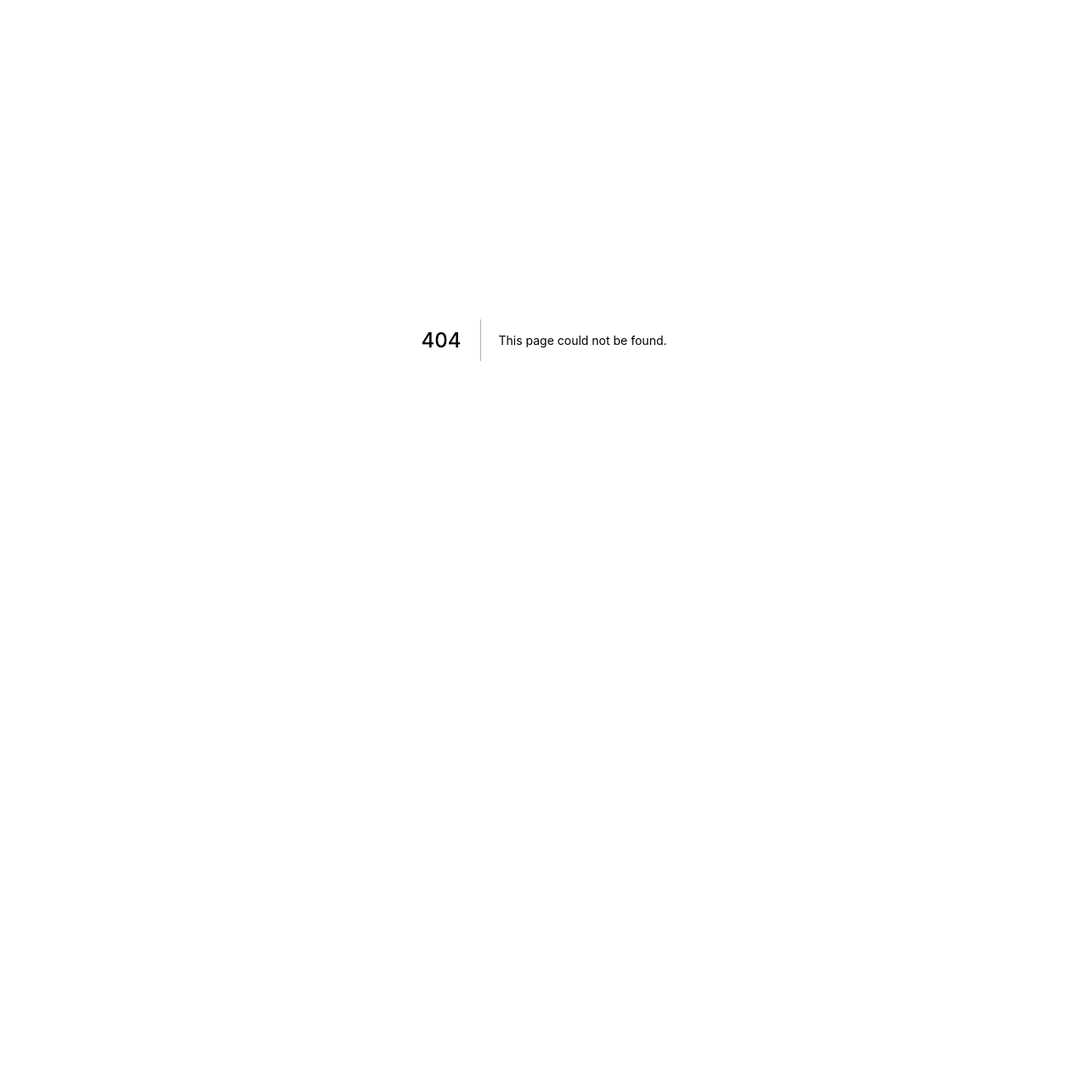
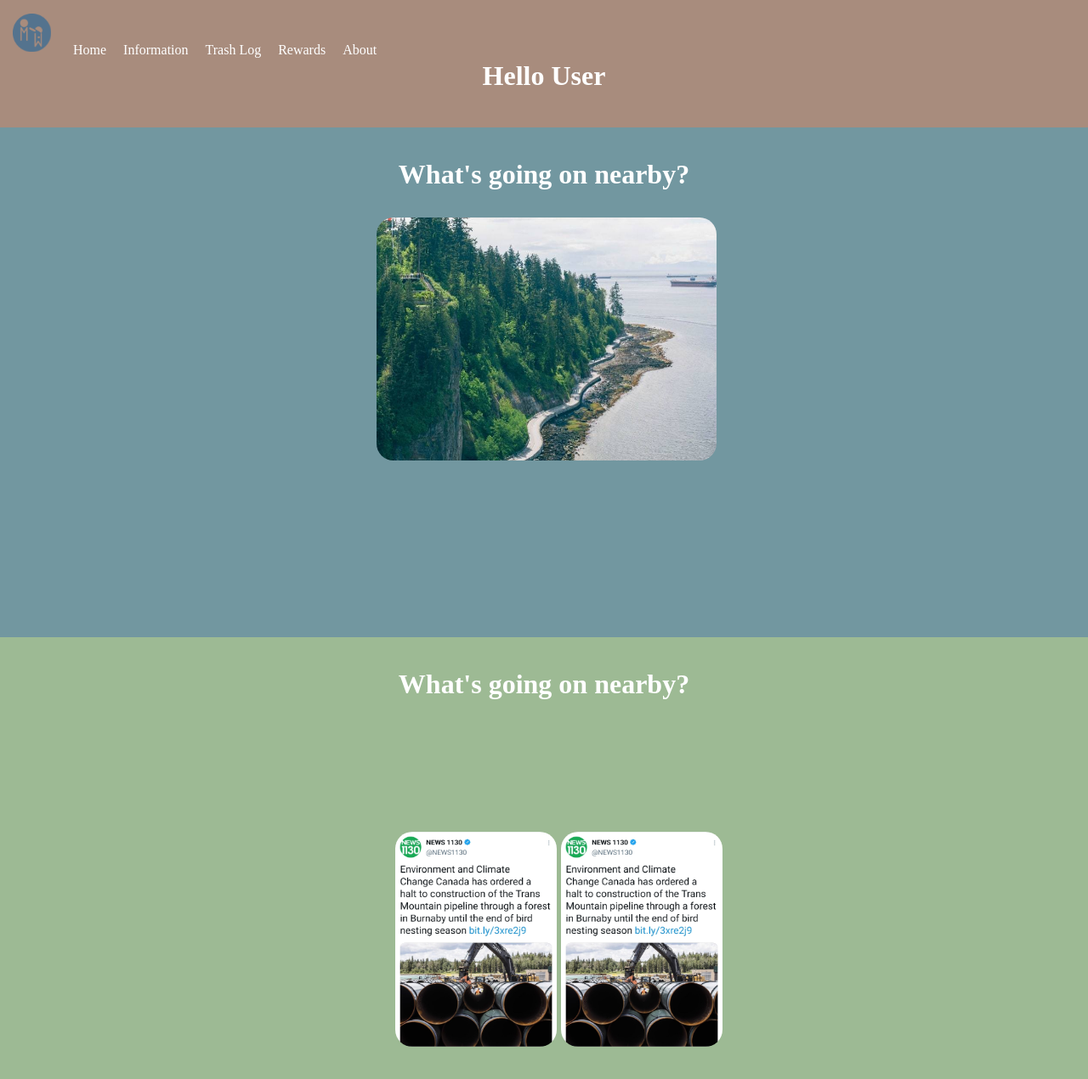
Before and after one commit to JacobCordes/group3_excersize4, a Next.js app: page /stanleypark in a window 1280 px wide. Before the commit this address had no page. Shown: the top 1270 px of the page at 85% size. Before the commit the page ends 800 px from the top, so only its background shows below. Built offline with nearby package versions, Linux system fonts and the light colour scheme.

Commit message:
Added stanleypark news page

```diff
--- /dev/null
+++ b/comps/NewsComps/HeroImageComp/index.js
@@ -0,0 +1,42 @@
+import React from 'react'
+import styled from 'styled-components';
+
+const ImgDiv = styled.div`
+background-color:${props=>props.bg};
+background-image: url(stanleypark.jpg);
+background-size: 100% 100%;
+padding:5px;
+border-radius:20px;
+height:276px;
+width:390px;
+justify-content:center;
+flex-direction:column;
+margin-bottom:20px;
+margin-left:5px;
+display:inline-flex;
+`
+const ImgBorder = styled.div`
+margin-top:10px;
+`
+
+const CardDiv = styled.div`
+margin-bottom:20px;
+min-width:200px;
+min-height:150px;
+display:flex;
+justify-content:center;
+align-items:center;
+`
+  const HeroImg = ({
+
+  }) =>{
+
+    return <CardDiv>
+        <ImgBorder>
+      <ImgDiv></ImgDiv>
+      </ImgBorder>
+    </CardDiv>
+
+  }
+
+  export default HeroImg
--- /dev/null
+++ b/comps/NewsComps/NewsImgComp/index.js
@@ -0,0 +1,76 @@
+import React from 'react'
+import styled from 'styled-components';
+import {useRouter} from 'next/router';
+
+const CardCont1 = styled.div`
+  background-color:${props=>props.bg};
+  background-image: url(stanleyparktweet.jpg);
+  background-size: 100% 100%;
+  padding:5px;
+  border-radius:20px;
+  height:243px;
+  width:180px;
+  justify-content:center;
+  flex-direction:column;
+  margin-bottom:20px;
+  display:inline-flex;
+  &>*{
+    color:#FFF;
+  }
+`;
+
+const CardCont2 = styled.div`
+  background-color:${props=>props.bg};
+  background-image: url(stanleyparktweet.jpg);
+  background-size: 100% 100%;
+  background-repeat: no-repeat;
+  padding:5px;
+  border-radius:20px;
+  height:243px;
+  width:180px;
+  justify-content:center;
+  flex-direction:column;
+  margin-bottom:20px;
+  margin-left:5px;
+  display:inline-flex;
+  &>*{
+    color:#FFF;
+  }
+`;
+
+const CardDiv = styled.div`
+margin-bottom:20px;
+min-width:350px;
+min-height:540px;
+display:flex;
+justify-content:center;
+align-items:center;
+
+`
+
+const WidgetDiv = styled.div`
+width:350px;
+height:540px;
+display:flex;
+justify-content:center;
+align-items:center;
+flex-direction:column;
+flex-wrap:wrap;
+`
+
+const StanleyParkNews = ({
+  bgcolor="#B2A68D"
+
+}) =>{
+  const router = useRouter();
+  return <CardDiv>
+        <WidgetDiv>
+        <CardCont1 bg={bgcolor}></CardCont1>
+        <CardCont2 bg={bgcolor}></CardCont2>
+        </WidgetDiv>
+  </CardDiv>
+
+}
+
+
+export default StanleyParkNews
--- a/comps/TylersComps/Widget/index.js
+++ b/comps/TylersComps/Widget/index.js
@@ -138,13 +138,13 @@ const Widget = ({
   const router = useRouter();
   return <CardDiv>
         <WidgetDiv>
-        <CardCont1 bg={bgcolor} onClick={()=>router.push("/")}></CardCont1>
-        <CardCont2 bg={bgcolor} onClick={()=>router.push("/")}></CardCont2>
-        <CardCont3 bg={bgcolor} onClick={()=>router.push("/")}></CardCont3>
+        <CardCont1 bg={bgcolor} onClick={()=>router.push("/stanleypark")}></CardCont1>
+        <CardCont2 bg={bgcolor} onClick={()=>router.push("/stanleypark")}></CardCont2>
+        <CardCont3 bg={bgcolor} onClick={()=>router.push("/stanleypark")}></CardCont3>
 
-        <CardCont4 bg={bgcolor} onClick={()=>router.push("/")}></CardCont4>
-        <CardCont5 bg={bgcolor} onClick={()=>router.push("/")}></CardCont5>
-        <CardCont6 bg={bgcolor} onClick={()=>router.push("/")}></CardCont6>
+        <CardCont4 bg={bgcolor} onClick={()=>router.push("/stanleypark")}></CardCont4>
+        <CardCont5 bg={bgcolor} onClick={()=>router.push("/stanleypark")}></CardCont5>
+        <CardCont6 bg={bgcolor} onClick={()=>router.push("/stanleypark")}></CardCont6>
         </WidgetDiv>
   </CardDiv>
 
--- /dev/null
+++ b/pages/stanleypark.js
@@ -0,0 +1,126 @@
+import styled from 'styled-components';
+import JacobButton from '../comps/JacobButton';
+import KodiButton from '../comps/Kodibutton';
+import BonnieButton from '../comps/BonnieButton';
+import TylerButton from '../comps/TylerButton';
+import DailyTrash from '../comps/TrashLogComponents/YourStatistics';
+import GreenButton from '../comps/TrashLogComponents/GreenButton';
+import RedButton from '../comps/TrashLogComponents/RedButton';
+import TrashInputs from '../comps/TrashLogComponents/Discussion';
+import Points from '../comps/RewardsComps/PointsComp';
+import RewardsHeading from '../comps/RewardsComps/RewardsHeadingComp';
+import RewardsSubhead from '../comps/RewardsComps/Subheading';
+import SquareImages from '../comps/RewardsComps/HelpYourselfComp';
+import Clock from '../comps/TylersComps/Clock';
+import InfoButton from '../comps/TylersComps/Button'
+import Widget from '../comps/TylersComps/Widget'
+import NavBar from '../comps/NavBar/Nav';
+import SmallLogo from '../comps/SmallLogo';
+// import  from '../comps/TrashLogComponents/Discussion';
+import HeroImg from '../comps/NewsComps/HeroImageComp';
+import StanleyParkNews from '../comps/NewsComps/NewsImgComp';
+
+
+const HelloUserCont = styled.div`
+
+html, body{
+  margin:0px;
+  padding:0px;
+}
+
+.PageHead{
+  padding:0px;
+  margin:0px;
+}
+
+
+.top{
+  display:grid;
+  grid-template-columns: 1fr;
+  grid-auto-rows:150px;
+  text-align:center;
+  font-family:Martel Sans;
+  color:white;
+}
+
+
+.top > div{
+  background:white;
+  padding:1em;
+}
+
+.top > div:nth-child(odd){
+  background:#A88C7D;
+}
+
+.left{
+  display:grid;
+  grid-template-columns: 1fr;
+  grid-auto-rows:600px;
+  text-align:center;
+  font-family:Martel Sans;
+  color:white;
+}
+
+
+.left > div{
+  background:white;
+  padding:1em;
+  align-items:center;
+}
+
+.left > div:nth-child(odd){
+  background:#7297A0;
+}
+
+.mid{
+  display:grid;
+  grid-template-columns: 1fr;
+  grid-auto-rows:775px;
+  text-align:center;
+  font-family:Martel Sans;
+  color:white;
+}
+
+
+.mid > div{
+  background:white;
+  padding:1em;
+}
+
+.mid > div:nth-child(odd){
+  background:#9DBA94;
+}
+
+    .bot {
+      padding:10px;
+    }
+
+  }
+`;
+
+export default function HelloUser() {
+  return <HelloUserCont>
+
+
+    <div className="top"><div>
+      <SmallLogo />
+      <NavBar/>
+      <h1 className="PageHead">Hello User</h1>
+
+      </div></div>
+
+    <div className="left"><div>
+      <h1>What's going on nearby?</h1>
+        <HeroImg/>
+      </div></div>
+
+    <div className="mid"><div>
+  <h1>What's going on nearby?</h1>
+  <StanleyParkNews/>
+      </div></div>
+
+
+
+         </HelloUserCont>
+}
```
Also changed, not shown: public/stanleyparktweet.jpg (added).
